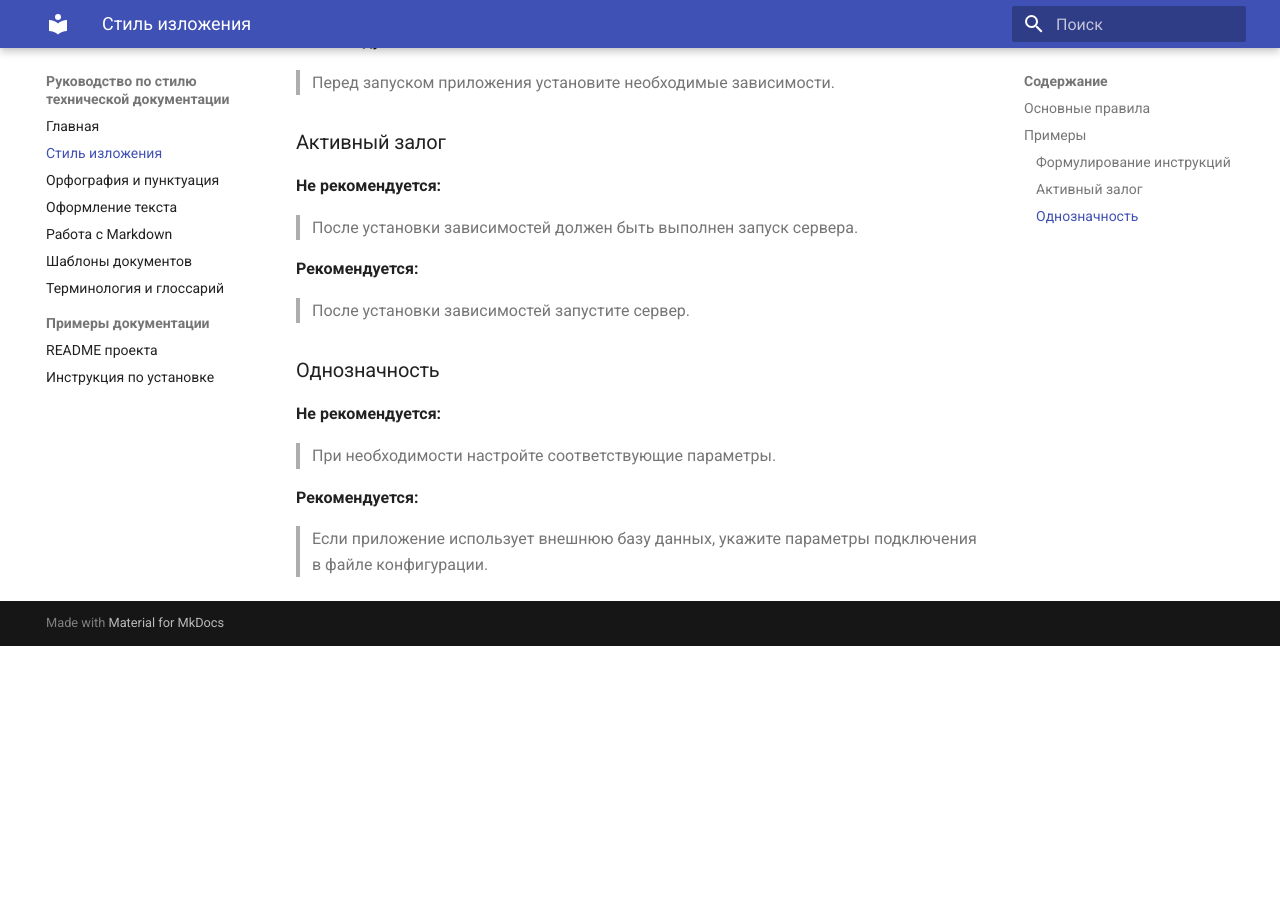
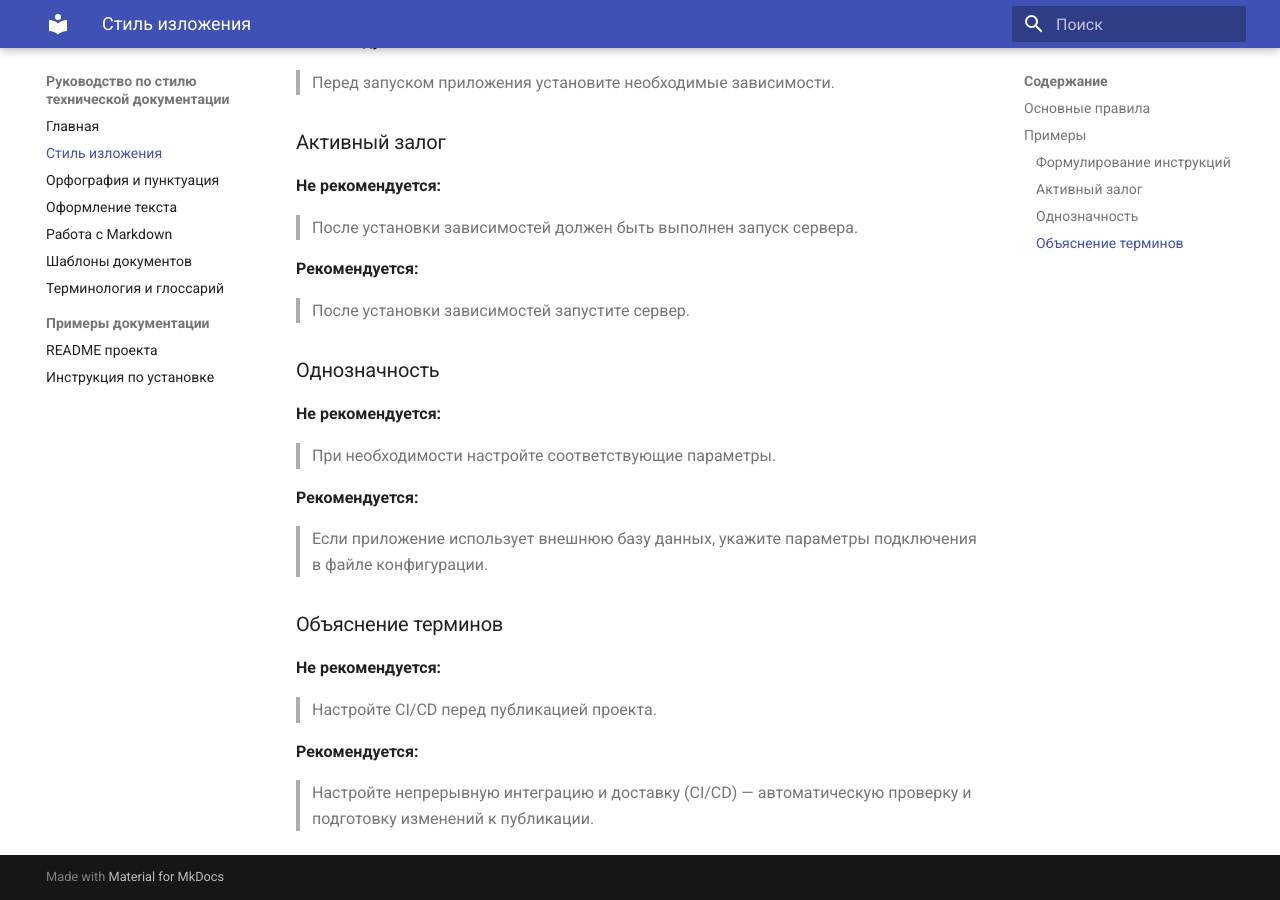
Before and after one commit to Marinchanka/style-guide-project, an MkDocs documentation site: the page built from docs/writing-style.md, in a window 1280 px wide and 900 px high, scrolled down 818 px. Built offline with MkDocs 1.6.1 and Material for MkDocs 9.7.7, drawn with Linux system fonts in a browser that asks for light colours; before the commit the page ends 1464 px from its top, so only the background shows below that.

Commit message:
docs: address review feedback

```diff
--- a/docs/writing-style.md
+++ b/docs/writing-style.md
@@ -44,3 +44,13 @@
 **Рекомендуется:**
 
 > Если приложение использует внешнюю базу данных, укажите параметры подключения в файле конфигурации.
+
+### Объяснение терминов
+
+**Не рекомендуется:**
+
+> Настройте CI/CD перед публикацией проекта.
+
+**Рекомендуется:**
+
+> Настройте непрерывную интеграцию и доставку (CI/CD) — автоматическую проверку и подготовку изменений к публикации.
```
Also changed, not shown: docs/formatting.md (+5 -0 lines), docs/spelling.md (+5 -0 lines).
